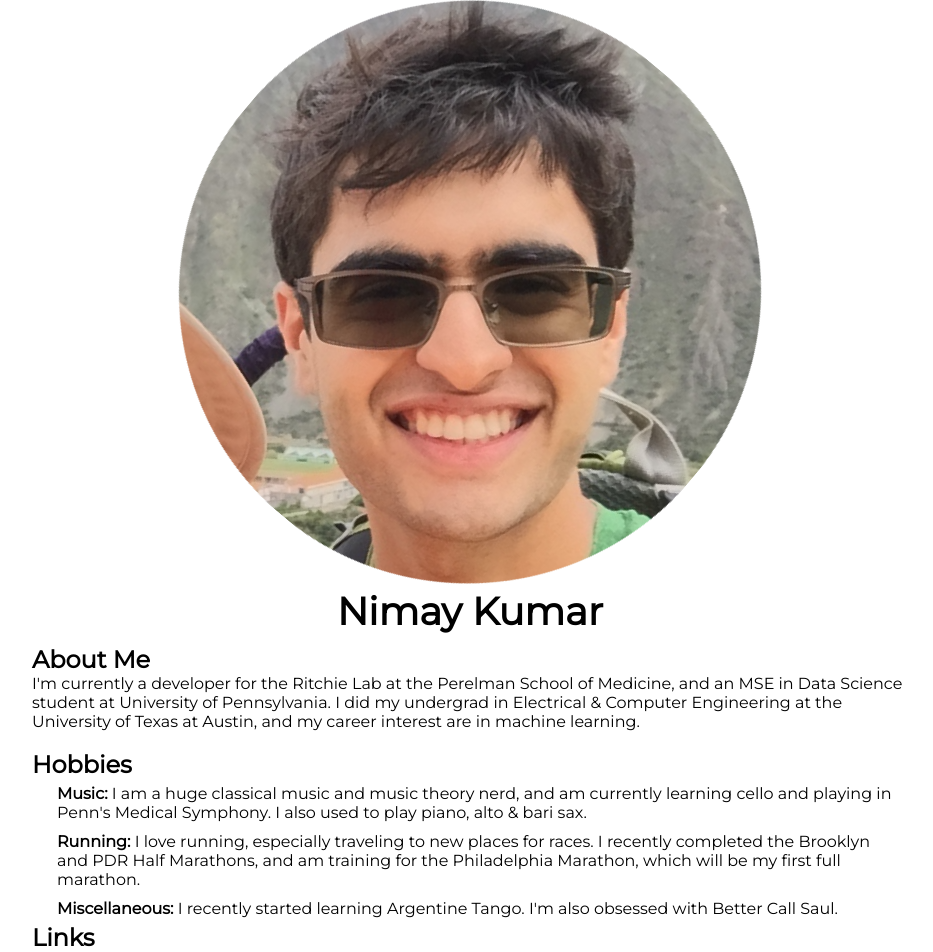
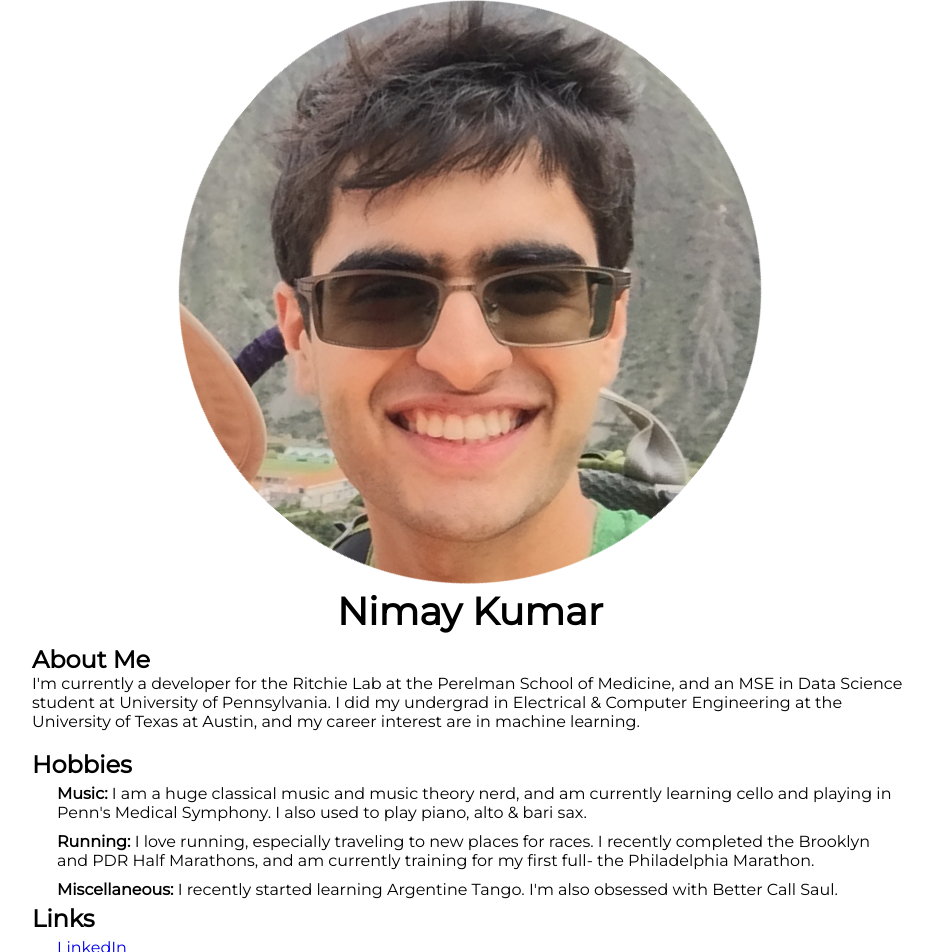
Before and after one commit to NimayRKumar/personal-website, a React (Create React App) app: page / in a window 1280 px wide. Shown: the top 952 px of the page, without its empty margins (170-1103 px from the left). Built offline with nearby package versions, Linux system fonts and the light colour scheme.

Commit message:
bugspray

```diff
--- a/src/components/About/About.js
+++ b/src/components/About/About.js
@@ -53,7 +53,7 @@ const About = () => {
                 <div className={styles.indent}>
                     <b>Running: </b>
                     I love running, especially traveling to new places for races. I recently completed the Brooklyn
-                    and PDR Half Marathons, and am training for the Philadelphia Marathon, which will be my first full marathon.
+                    and PDR Half Marathons, and am currently training for my first full- the  Philadelphia Marathon.
                 </div>
                 <div className={styles.indent}>
                     <b>Miscellaneous: </b>
```
